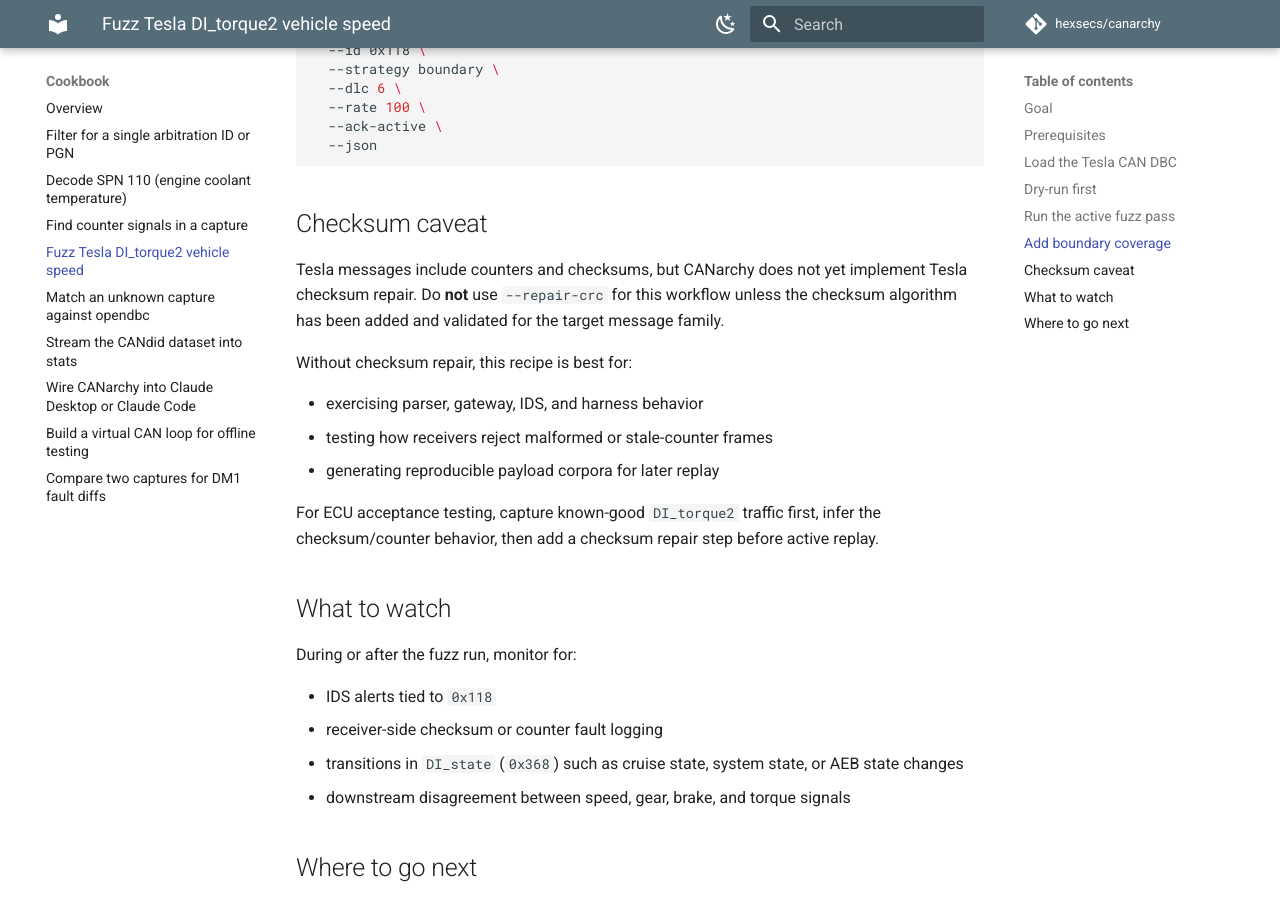
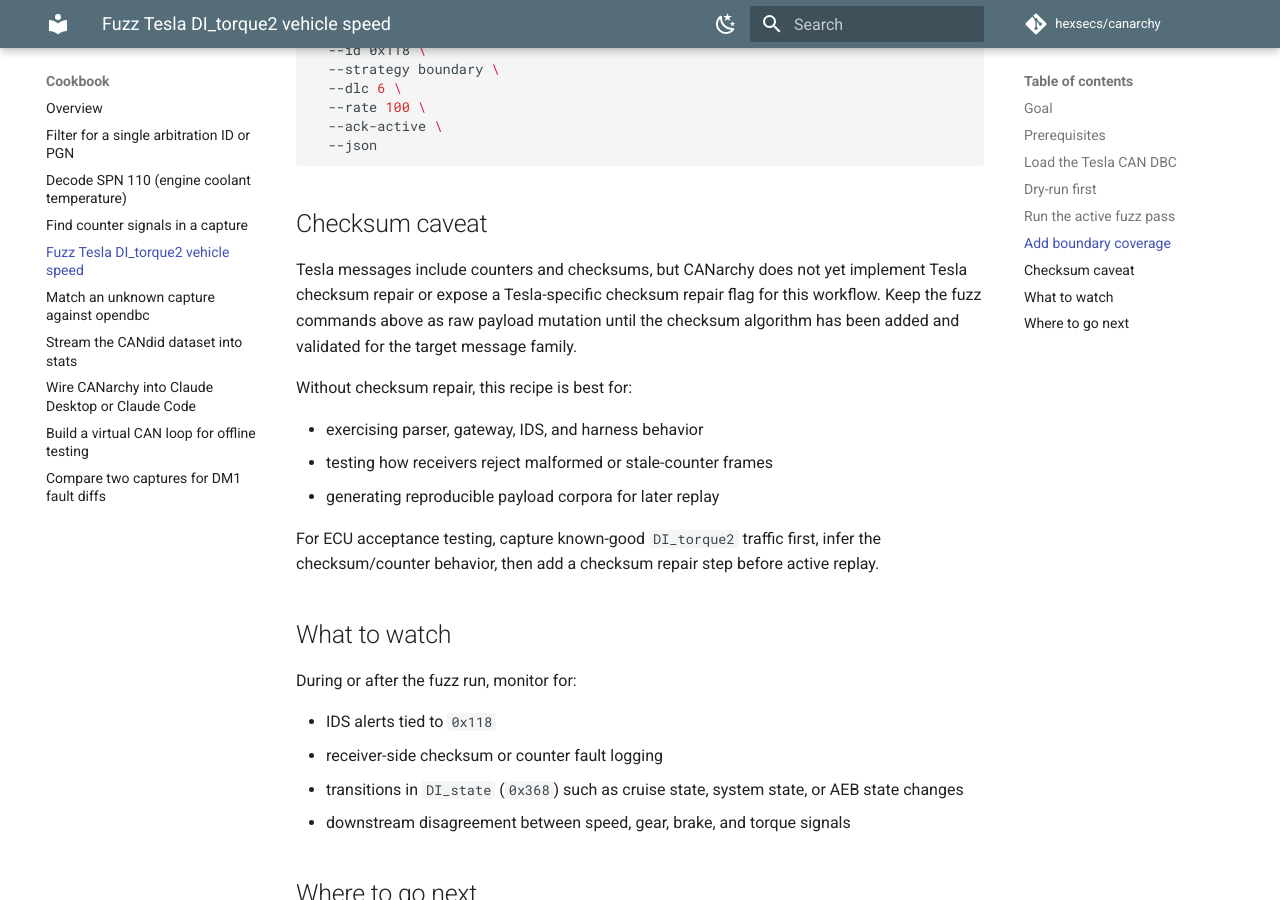
Before and after one commit to hexsecs/canarchy, an MkDocs documentation site: the page built from docs/cookbook/fuzz-tesla-di-torque2-speed.md, in a window 1280 px wide and 900 px high, scrolled down 2604 px. Built offline with MkDocs 1.6.1 and Material for MkDocs 9.7.7, drawn with Linux system fonts in a browser that asks for light colours; comment, search, counter and statistics services are not loaded.

Commit message:
docs: fix Tesla fuzzing checksum caveat

```diff
--- a/docs/cookbook/fuzz-tesla-di-torque2-speed.md
+++ b/docs/cookbook/fuzz-tesla-di-torque2-speed.md
@@ -116,9 +116,10 @@
 ## Checksum caveat
 
 Tesla messages include counters and checksums, but CANarchy does not yet
-implement Tesla checksum repair. Do **not** use `--repair-crc` for this
-workflow unless the checksum algorithm has been added and validated for the
-target message family.
+implement Tesla checksum repair or expose a Tesla-specific checksum repair
+flag for this workflow. Keep the fuzz commands above as raw payload mutation
+until the checksum algorithm has been added and validated for the target
+message family.
 
 Without checksum repair, this recipe is best for:
 
```
Also changed, not shown: CHANGELOG.md (+1 -0 lines).
